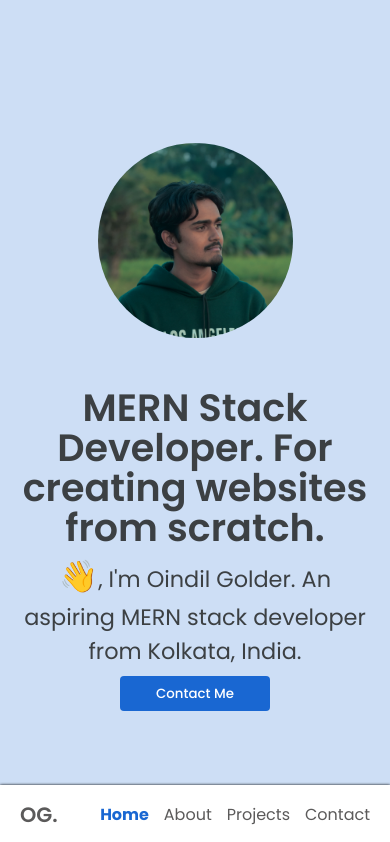
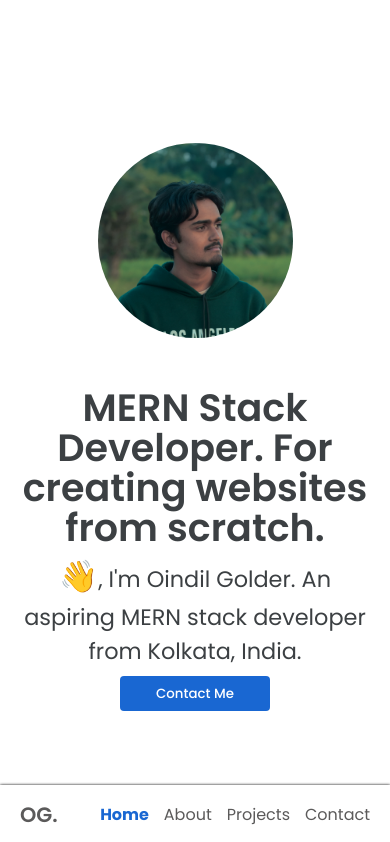
Before and after one commit to OINDIL/official-portfolio, a React (Create React App) app: page / in a window 390 px wide. Shown: the top 842 px of the page. Built offline with nearby package versions, Linux system fonts and the light colour scheme.

Commit message:
added gsap

```diff
--- a/package.json
+++ b/package.json
@@ -9,6 +9,7 @@
     "@testing-library/react": "^13.4.0",
     "@testing-library/user-event": "^13.5.0",
     "dotenv": "^16.3.1",
+    "gsap": "^3.12.5",
     "react": "^18.2.0",
     "react-dom": "^18.2.0",
     "react-scripts": "5.0.1",
--- a/src/Components/Homepage.js
+++ b/src/Components/Homepage.js
@@ -7,12 +7,12 @@ function Homepage() {
         <section id='home'>
             <main>
                 <div className="intro-text">
-                    <p>MERN Stack Developer. For creating websites from scratch.</p>
+                    <h1>MERN Stack Developer. For creating websites from scratch.</h1>
                     <p><span id='emoji-span'>👋</span>, I'm <span className='name-span'>Oindil Golder</span>. An aspiring MERN stack developer from Kolkata, India.</p>
                     <a href="#contact"><button>Contact Me</button></a>
                 </div>
                 <div className="image">
-                    <img src={myImage} alt="My-Image" />
+                    <img src={myImage} alt="" />
                 </div>
             </main>
         </section>
--- a/src/Components/css/Contact.css
+++ b/src/Components/css/Contact.css
@@ -28,7 +28,6 @@
     flex-direction: column;
     gap: 8px;
     /* background-color: #3c4043; */
-    z-index: 1;
 }
 .contact-card > p{
     font-size: 2.5em;
@@ -57,7 +56,6 @@
     flex-direction: column;
     /* background-color: #3c4043; */
     height: 60%;
-    z-index: 1;
 }
 .contact-form > p{
     font-size: 2em;
--- a/src/Components/css/Homepage.css
+++ b/src/Components/css/Homepage.css
@@ -6,7 +6,7 @@ section{
     align-items: center;
 }
 main{
-    background-color: #cddef5;
+    /* background-color: #cddef5; */
     display: flex;
     align-items: center;
     position: relative;
@@ -29,10 +29,15 @@ main{
 .intro-text #emoji-span{
     font-size: 1.4em;
 }
-.intro-text p:nth-child(1){
+.intro-text h1{
     font-size: 3em;
-    line-height: 50px;
+    font-weight: 500;
+    line-height: 65px;
 }
+/* .intro-text p:nth-child(1){
+    font-size: 3.5em;
+    line-height: 60px;
+} */
 .intro-text p:nth-child(2){
     font-weight: 400;
     font-size: 1em;
@@ -79,8 +84,9 @@ button:hover{
         width: 100%;
         padding: 50px 20px;
     }
-    .intro-text p:nth-child(1){
+    .intro-text h1{
         font-size: 1.7em;
+        font-weight: 600;
         line-height: 40px;
     }
     .image{
--- a/src/index.css
+++ b/src/index.css
@@ -6,6 +6,8 @@
   margin: 0;
   box-sizing: border-box;
   font-family: 'Poppins', sans-serif;
+  /* overflow-x: hidden; */
+  scrollbar-width: none;
 }
 html{
   scroll-behavior: smooth;
```
Also changed, not shown: 1 other file (tests, documents, lock files or other folders).
